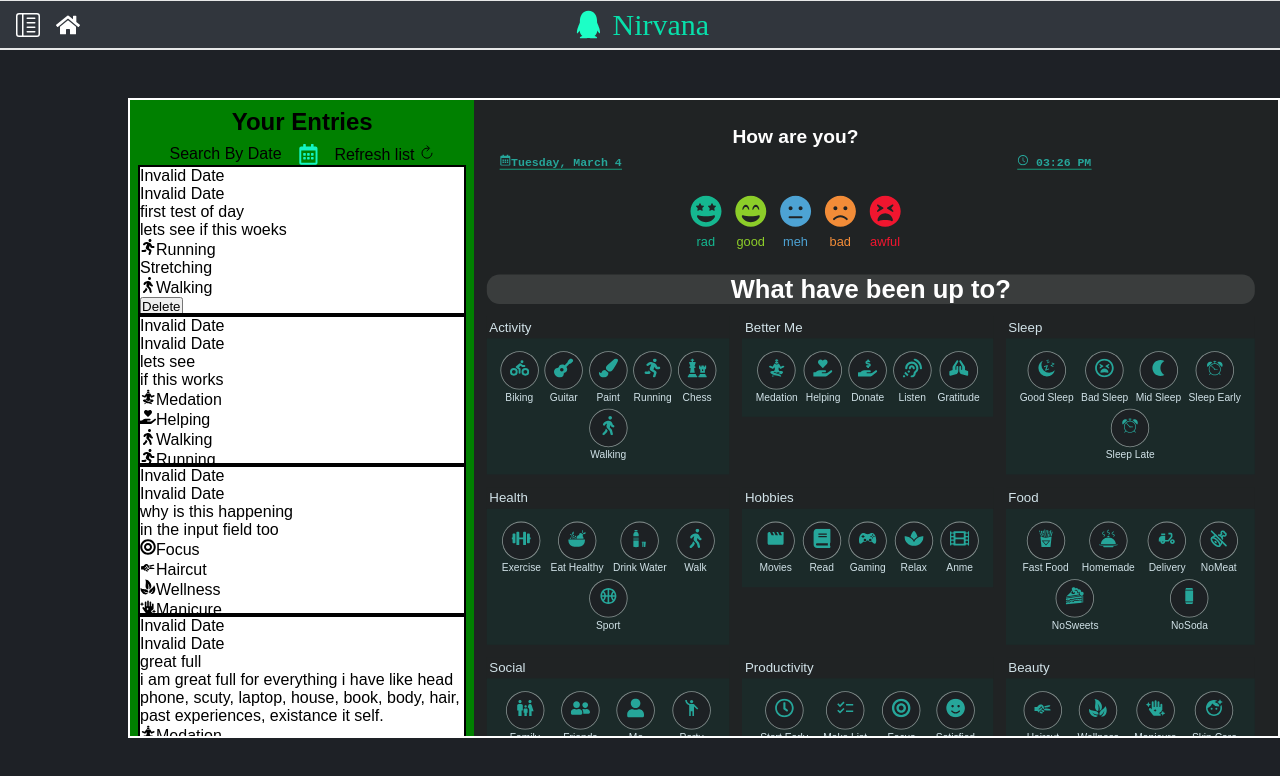
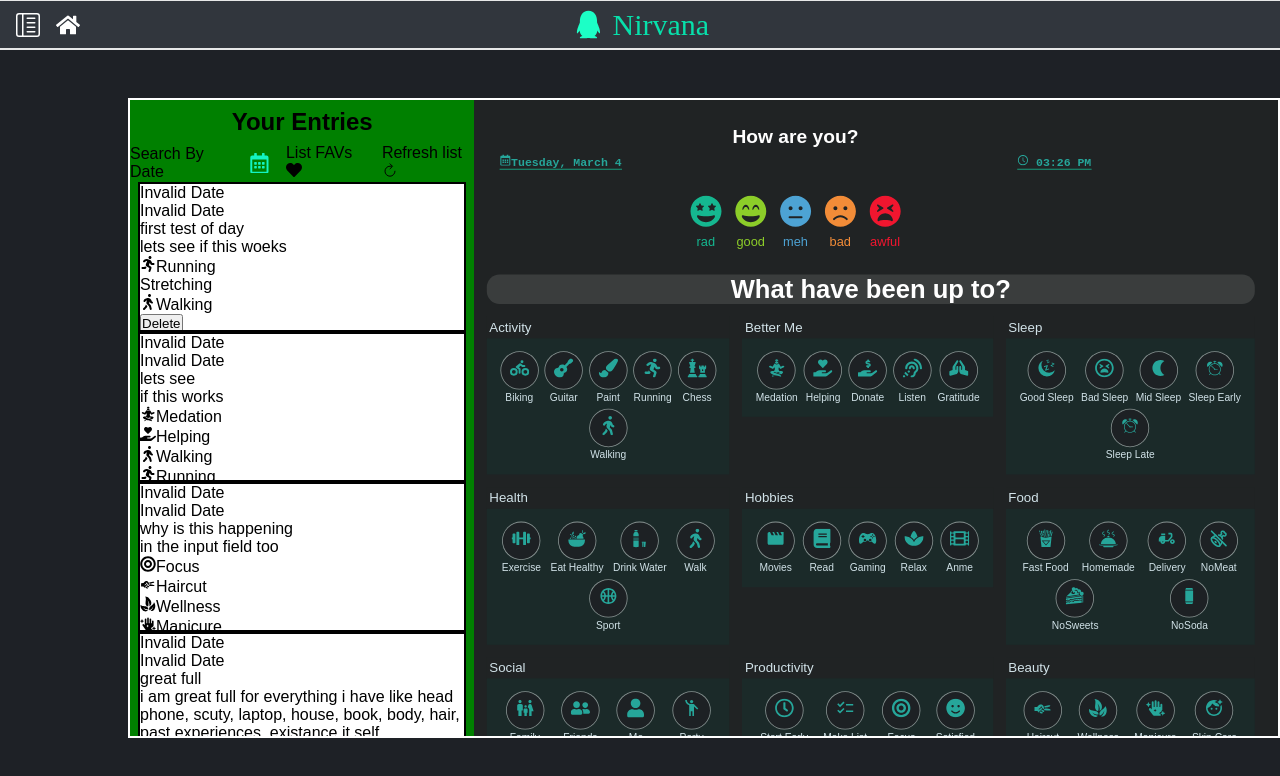
Before and after one commit to RishabhKumarDev/Nirvana, a React (Vite) app: page /history in a window 1280 px wide. Shown: the top 776 px of the page. Built offline with nearby package versions, Linux system fonts and the light colour scheme; data requests are answered from the project's data file.

Commit message:
completed auto save and favourite logic next prompts

```diff
--- a/data/db.json
+++ b/data/db.json
@@ -188,11 +188,135 @@
     },
     {
       "id": "059a",
-      "date": "2025-03-18T09:01:33.851Z",
+      "date": "2025-03-20T02:20:34.633Z",
       "title": "without ",
       "content": "the emoji ",
       "selectedEmojis": [],
+      "selectedCoverEmoji": "good",
+      "isFavourite": true
+    },
+    {
+      "id": "ff71",
+      "date": "2025-03-19T01:54:40.227Z",
+      "title": "this is day one ",
+      "content": "i am great full for all the things in my life \nlike scuty\nlike laptop\nmy health\nmoney\nfood\ni am greatful i don't sleep hungry\ni am greatful i can afford thing i need\ni am greatfull for my peace of mind",
+      "selectedEmojis": [
+        "Medation",
+        "Good Sleep",
+        "Drink Water",
+        "NoSoda",
+        "NoSweets",
+        "Happy",
+        "Grateful",
+        "Relaxed"
+      ],
       "selectedCoverEmoji": "good"
+    },
+    {
+      "id": "4a7b",
+      "date": "2025-03-20T02:09:11.633Z",
+      "title": "ss",
+      "content": "df",
+      "selectedEmojis": [],
+      "selectedCoverEmoji": ""
+    },
+    {
+      "id": "3c06",
+      "date": "2025-03-20T02:20:27.405Z",
+      "title": "hii",
+      "content": "wre",
+      "selectedEmojis": [],
+      "selectedCoverEmoji": "",
+      "isFavourite": true
+    },
+    {
+      "id": "4af8",
+      "date": "2025-03-20T02:03:10.032Z",
+      "title": "test one of the day",
+      "content": "to-do-list\n.complete use memo logic",
+      "selectedEmojis": [
+        "Medation",
+        "Mid Sleep",
+        "Drink Water",
+        "Happy",
+        "Grateful",
+        "Relaxed"
+      ],
+      "selectedCoverEmoji": "good"
+    },
+    {
+      "id": "475a",
+      "date": "2025-03-20T02:20:09.184Z",
+      "title": "save logic",
+      "content": "is favourite",
+      "selectedEmojis": [],
+      "selectedCoverEmoji": "",
+      "isFavourite": true
+    },
+    {
+      "id": "ea8f",
+      "date": "2025-03-20T03:00:15.862Z",
+      "title": "reseting ",
+      "content": "like",
+      "selectedEmojis": [],
+      "selectedCoverEmoji": "",
+      "isFavourite": true
+    },
+    {
+      "id": "ca37",
+      "date": "2025-03-20T03:01:28.277Z",
+      "title": "stestatus",
+      "content": "to ",
+      "selectedEmojis": [],
+      "selectedCoverEmoji": "",
+      "isFavourite": true
+    },
+    {
+      "id": "3329",
+      "date": "2025-03-20T03:11:12.193Z",
+      "title": "time reset check",
+      "content": "chdd",
+      "selectedEmojis": [
+        "Running",
+        "Progress",
+        "Sad"
+      ],
+      "selectedCoverEmoji": "",
+      "isFavourite": true
+    },
+    {
+      "id": "7a62",
+      "date": "2025-03-20T03:12:14.016Z",
+      "title": "ss",
+      "content": "ss",
+      "selectedEmojis": [
+        "Friends"
+      ],
+      "selectedCoverEmoji": "",
+      "isFavourite": false
+    },
+    {
+      "id": "4019",
+      "title": "hd",
+      "content": "",
+      "date": "2025-03-20T05:05:04.264Z",
+      "selectedEmojis": [],
+      "selectedCoverEmoji": "",
+      "isFavourite": false
+    },
+    {
+      "id": "75a2",
+      "date": "2025-03-20T05:05:08.299Z",
+      "selectedEmojis": [],
+      "selectedCoverEmoji": "",
+      "isFavourite": false
+    },
+    {
+      "id": "0f22",
+      "date": "2025-03-20T05:05:10.321Z",
+      "selectedEmojis": [],
+      "selectedCoverEmoji": "",
+      "isFavourite": false
     }
   ]
 }
--- a/src/components/NotePad.jsx
+++ b/src/components/NotePad.jsx
@@ -1,8 +1,11 @@
 import "../styles/NotePad.css";
 import { FaHeart } from "react-icons/fa";
+import { useNotes } from "./NotesContext";
 
 
-const NotePad = ({noteInput,setNoteInput,status,setStatus}) => {
+const NotePad = ({noteInput,setNoteInput}) => {
+
+    const {isFavourite,setIsFavourite,status} = useNotes();
     return (
         <div className="note-container">
             <div className="note-title">
@@ -15,7 +18,9 @@
 
                      />
                     <div className="entry-title-element">
-                    <span className={`favorite `}><FaHeart /></span>
+                    <span className={`favourite ${isFavourite ? "favourite-selected" : ""}`}
+                    onClick={() => setIsFavourite(!isFavourite)}
+                    ><FaHeart /></span>
 
                         <span className="status">{status}</span>
                     </div>
--- a/src/components/NotesContext.jsx
+++ b/src/components/NotesContext.jsx
@@ -11,6 +11,7 @@
     const [selectedCoverEmoji,setSelectedCoverEmoji] = useState("");
     const [dateAndTime,setDateAndTime]= useState(new Date());
     const [status,setStatus] = useState('');
+    const [isFavourite,setIsFavourite] = useState(false);
 
 // fetch notes
 
@@ -41,10 +42,10 @@
     //# leaves content as undefined.(reason for the errors displaying history and structure change is json server.)
     //# resolved this issue by passing two seperete value in saveNote() in InputPage.jsx;
 
-    const saveNote = async(title , content, selectedEmojis, selectedCoverEmoji) =>{
+    const saveNote = async(title , content, selectedEmojis, selectedCoverEmoji , isFavourite) =>{
         console.log('1');
 
-        const newNote = {id: noteInput.id,date: new Date().toISOString(), title,content,selectedEmojis,selectedCoverEmoji}; // this create an object which check
+        const newNote = {id: noteInput.id,date: new Date().toISOString(), title,content,selectedEmojis,selectedCoverEmoji,isFavourite}; // this create an object which check
         console.log(newNote.id,newNote.date);
 
         try {
@@ -52,6 +53,7 @@
             if(newNote.id){
                 await axios.put(`http://localhost:5000/notes/${newNote.id}`,newNote)
                 setNotes(prevNotes => prevNotes.map(note => note.id === newNote.id ? newNote : note))
+                setStatus('')
             }else{
            const res = await axios.post('http://localhost:5000/notes', newNote)
               setNotes( prevNotes => [...prevNotes,res.data]); // error was because react updates state asynchronously.to optimize.
@@ -69,6 +71,7 @@
 console.log('useEffect start 1')
         if((noteInput.title ==="" && noteInput.content === "") && noteInput.id){
             deleteNote(noteInput.id);
+            setStatus('saved')
             console.log('delete')
         }
         else if(noteInput.title === "" && noteInput.content === ""){
@@ -81,7 +84,6 @@
     const timmer=  setTimeout(() => {
 
         autoSaveNote();
-
       }, 2000);
 
       return () => clearTimeout(timmer);
@@ -95,7 +97,11 @@
                       content: noteInput.content,
                       date: new Date().toISOString(),
                        selectedEmojis: selectedEmojis,
-                       selectedCoverEmoji: selectedCoverEmoji}
+                       selectedCoverEmoji: selectedCoverEmoji,
+                       isFavourite: isFavourite
+                    }
+
+
         try {
             if(!noteInput.id){
                 const res = await axios.post('http://localhost:5000/notes',note);
@@ -109,7 +115,7 @@
             await axios.patch(`http://localhost:5000/notes/${noteInput.id}`,note)
             console.log('patch',note)
 
-          setStatus('Saved✅')
+          setStatus(' Entry Saved✅')
         }
         } catch (error) {
             console.error('fucked up',error);
@@ -136,6 +142,7 @@
         setSelectedEmojis(note.selectedEmojis)
         setSelectedCoverEmoji(note.selectedCoverEmoji)
         setDateAndTime(note.date ? new Date(note.date) : new Date());
+        setIsFavourite(note.isFavourite)
     }
     return (
         <NotesContext.Provider value={{notes,
@@ -153,7 +160,8 @@
                                        ,dateAndTime
                                        ,setDateAndTime
                                        ,status
-                                       ,setStatus
+                                       ,isFavourite
+                                       ,setIsFavourite
 
                                         }}>
             {children}
--- a/src/pages/HistoryPage.jsx
+++ b/src/pages/HistoryPage.jsx
@@ -6,12 +6,15 @@
 import CalendarDisplay from "../components/calendar/Calendar";
 import { useMemo, useState } from "react";
 import { IoRefresh } from "react-icons/io5"; // Refresh icon
+import { FaHeart } from "react-icons/fa";
 
 
 const HistoryPage = () => {
     const {notes,deleteNote,handleEdit,formatDate,formatTime} = useNotes();
     const [calendarVisible,setCalendarVisible] = useState(false);
     const [selectedDate,setSelectedDate] = useState(null);
+    const [showFavourite,setShowFavourite] = useState(false);
+
     const showCoverEmoji = (name)=>{
 
             const emoji = CoverEmojis.find((e) => e.name === name);
@@ -26,17 +29,20 @@
     }
 
 
-    const filteredNotes = useMemo(() => {
 // what it does is checks for selecteddate if it is not true it returns notes
 // which gets maped and shown
 // else if returns filtred note when the selecteddate is true;
 // and only re-render when they get changed.
 // it reduced the ternory operator ? i was useing to chekc for displying.
-        if (!selectedDate) return notes;
-        return notes.filter(note =>
-            new Date(note.date).toDateString() === selectedDate
-        );
-    }, [selectedDate, notes]);
+const filteredNotes = useMemo(() => {
+if(showFavourite){
+    return notes.filter(note => note.isFavourite === true);
+}else if(selectedDate){
+    return notes.filter(note => new Date(note.date).toDateString() === selectedDate)
+}else if(!showFavourite && !selectedDate){
+    return notes;
+}
+    }, [selectedDate, notes,showFavourite]);
 
 
 //# the error is happening because the json structure got changed
@@ -55,9 +61,18 @@
                         <FaRegCalendarAlt
                         onClick={()=> setCalendarVisible(true)}
                     /></span>
+                    <div className="favourite-list-wrap">
+                        <span className="favoutite-show"
+                        onClick={()=> setShowFavourite(!showFavourite)}
+                        >
+                            List FAVs <FaHeart/>
+                        </span>
+                    </div>
                     <div className="refresh-icon">
                         <span
-                        onClick={()=>setSelectedDate(null)}
+                        onClick={()=> {setSelectedDate(null)
+                            ,setShowFavourite(false)
+                         } }
                          >Refresh list <IoRefresh/> </span>
                     </div>
                 </div>
@@ -70,6 +85,7 @@
                            <div className="one-history">
                             <div className="date-display-history">{formatDate(note.date)} </div>
                             <div className="time-display-history">{formatTime(note.date)} </div>
+                            <div className="favourite-icon-wrap"> <span className={`favourite-history ${note.isFavourite? "favourite-history-true" : ""}`}>{<FaHeart/>}</span> </div>
                             <div className="cover-emoji-history">{showCoverEmoji(note.selectedCoverEmoji)}</div>
                              <div className="history-title">{note.title}</div>
                              <div className="history-content">{note.content}</div>
--- a/src/pages/InputPage.jsx
+++ b/src/pages/InputPage.jsx
@@ -8,17 +8,33 @@
 
 const InputPage = () => {
 
-   const {saveNote,noteInput,setNoteInput,selectedEmojis,setSelectedEmojis,selectedCoverEmoji,setSelectedCoverEmoji,status,setStatus} = useNotes();
+   const {saveNote,
+          noteInput,setNoteInput,
+          selectedEmojis,setSelectedEmojis,
+          selectedCoverEmoji,setSelectedCoverEmoji,
+          status,
+          isFavourite,
+          setIsFavourite,
+          setDateAndTime
+         } = useNotes();
+
 
    const saveInput = () =>{
+      try {
          if(!noteInput.title.trim() || !noteInput.content.trim()){
+            // if empty add date to title;
             return;
         }
-      saveNote(noteInput.title, noteInput.content,selectedEmojis,selectedCoverEmoji);
+         saveNote(noteInput.title, noteInput.content,selectedEmojis,selectedCoverEmoji,isFavourite);
          setNoteInput({title:'',content:''});
          setSelectedEmojis([]);
          setSelectedCoverEmoji("");
-      console.log("save",setSelectedCoverEmoji) // remove
+         setIsFavourite(false)
+         setDateAndTime(null)
+      } catch (error) {
+         console.error("coundn't save data")
+      }
+
    }
 
     return (
@@ -31,7 +47,7 @@
            <InputEmojis selectedEmojis={selectedEmojis} setSelectedEmojis={setSelectedEmojis} />
 
            <div className="cd12">
-            <NotePad noteInput={noteInput} setNoteInput={setNoteInput} status={status} setStatus={setStatus} />
+            <NotePad noteInput={noteInput} setNoteInput={setNoteInput} status={status}   />
            </div>
            <div className="cd13">
             <SaveBtn onSave={saveInput} />
--- a/src/styles/HistoryPage.css
+++ b/src/styles/HistoryPage.css
@@ -65,3 +65,12 @@
     border: 2px solid black;
     background-color: white;
 }
+.favourite-history{
+    color: gray;
+    display: none;
+
+}
+.favourite-history-true{
+    display: block;
+    color: red;
+}
--- a/src/styles/NotePad.css
+++ b/src/styles/NotePad.css
@@ -27,7 +27,7 @@
     display: grid;
     border-bottom: 1px solid black;
 }
-.favorite{
+.favourite{
     font-size: 2.1rem;
     display: flex;
     align-items: end;
@@ -35,9 +35,8 @@
     margin-right: 1rem;
     color: gray;
     cursor: pointer;
-    transition: color 0.3s, text-shadow 0.3s;
 }
-.favorite-selected{
+.favourite-selected{
     color: red;
 }
 .note-content textarea:focus {
```
Lines whose indentation alone changed are shown as unchanged.
